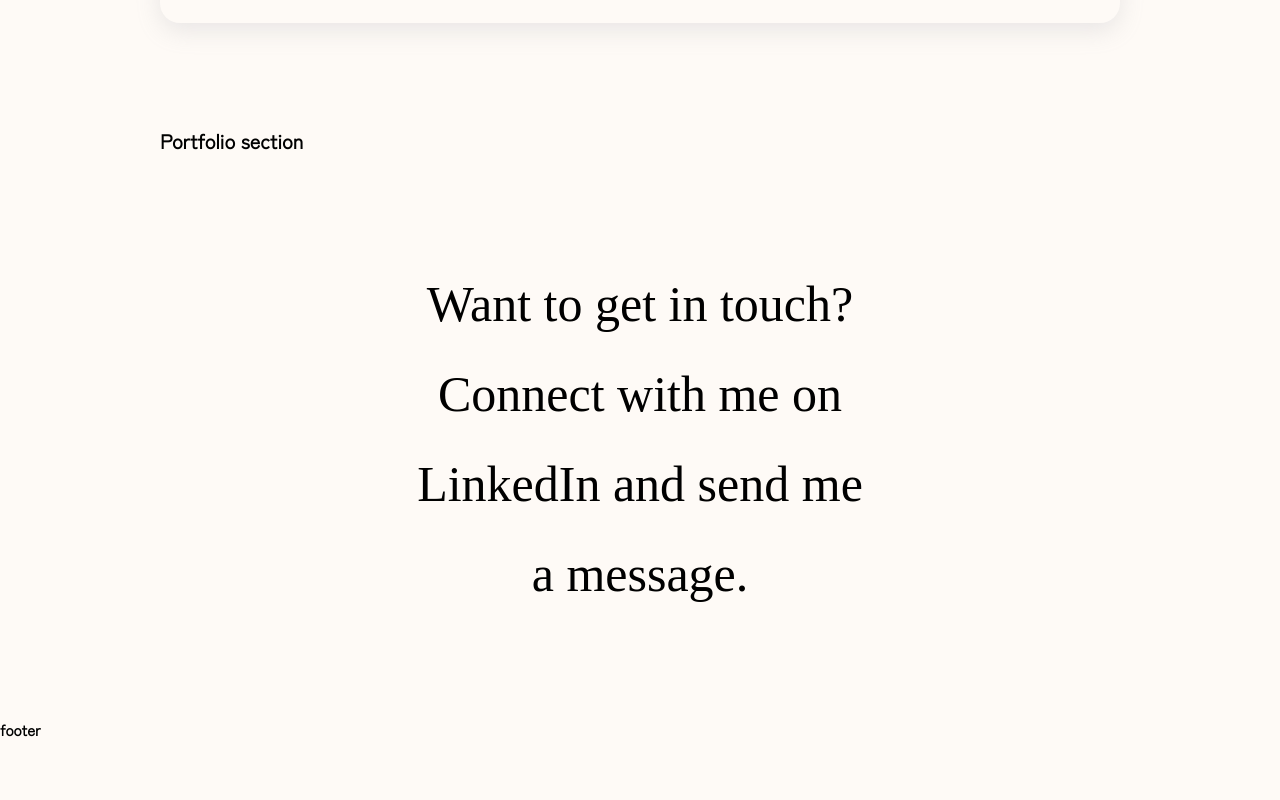
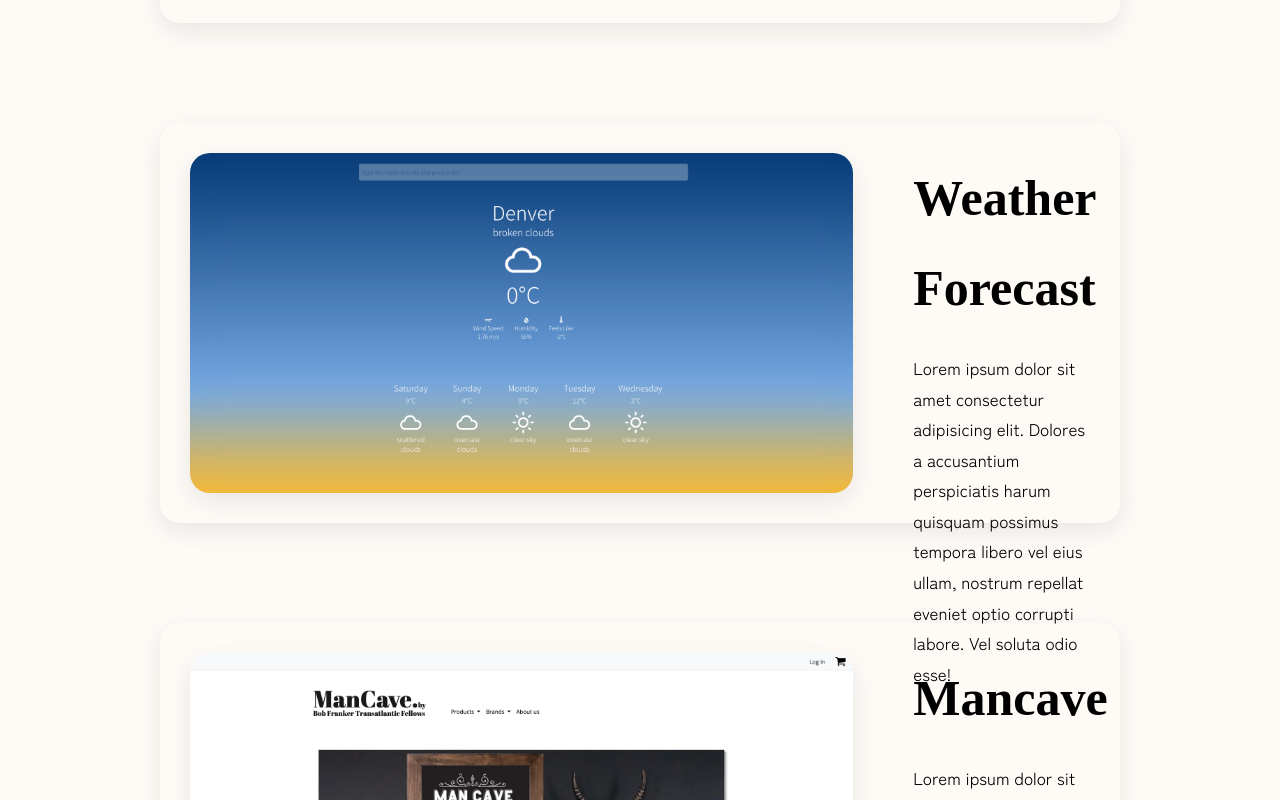
Before and after one commit to saraavvi/portfolio, a Vue app: page / in a window 1280 px wide. Shown: the part 1960-2760 px from the top of the page. Before the commit the page ends 2700 px from the top, so only its background shows below. Built offline with nearby package versions, Linux system fonts and the light colour scheme; a web font is replaced by a local one.

Commit message:
:sparkles: create porfolio section and project-cards

```diff
--- a/src/components/PortfolioSection.vue
+++ b/src/components/PortfolioSection.vue
@@ -1,5 +1,46 @@
 <template>
-    <section id="portfolio">
-        <h3> Portfolio section </h3>
-    </section>
+  <section id="portfolio">
+    <ProjectCard
+      class="project-card"
+      v-for="project in projects"
+      :key="project"
+      :name="project.name"
+      :image="project.image"
+      :description="project.description"
+    />
+  </section>
 </template>
+
+<script>
+import ProjectCard from "./ProjectCard";
+export default {
+  data() {
+    return {
+      projects: {
+        weatherForecast: {
+          description:
+            "Lorem ipsum dolor sit amet consectetur adipisicing elit. Dolores a accusantium perspiciatis harum quisquam possimus tempora libero vel eius ullam, nostrum repellat eveniet optio corrupti labore. Vel soluta odio esse!",
+          image: "weather-forecast",
+          name: "Weather Forecast",
+        },
+        manCave: {
+          description:
+            "Lorem ipsum dolor sit amet consectetur adipisicing elit. Dolores a accusantium perspiciatis harum quisquam possimus tempora libero vel eius ullam, nostrum repellat eveniet optio corrupti labore. Vel soluta odio esse!",
+          image: "mancave",
+          name: "Mancave",
+        },
+      },
+    };
+  },
+  components: {
+    ProjectCard,
+  },
+};
+</script>
+
+<style lang="scss" scoped>
+.project-card {
+  margin-bottom: 10rem;
+  box-shadow: $box-shadow;
+}
+</style>
--- /dev/null
+++ b/src/components/ProjectCard.vue
@@ -0,0 +1,61 @@
+<template>
+  <div class="project-container">
+    <div class="image-container">
+      <img class="image" :src="'/images/' + image + '.png'" />
+    </div>
+    <div class="description-container">
+      <h2 class="heading">{{ name }}</h2>
+      <p class="description">
+        {{ description }}
+      </p>
+    </div>
+  </div>
+</template>
+
+<script>
+export default {
+  props: {
+    image: {
+      type: String,
+    },
+    name: {
+      type: String,
+    },
+    description: {
+      type: String,
+    },
+  },
+};
+</script>
+
+<style scoped lang="scss">
+.project-container {
+  border-radius: 2rem;
+  height: 400px;
+  display: flex;
+
+  @include hover-lift;
+
+  .image-container {
+    top: 3rem;
+    height: 100%;
+    padding: 3rem;
+
+    .image {
+      border-radius: 2rem;
+      object-fit: contain;
+      box-shadow: $box-shadow;
+      height: 100%;
+    }
+  }
+  .description-container {
+    padding: 3rem;
+
+    .heading {
+      font-family: $font-secondary;
+      font-size: 5rem;
+      margin-bottom: 2rem;
+    }
+  }
+}
+</style>
```
